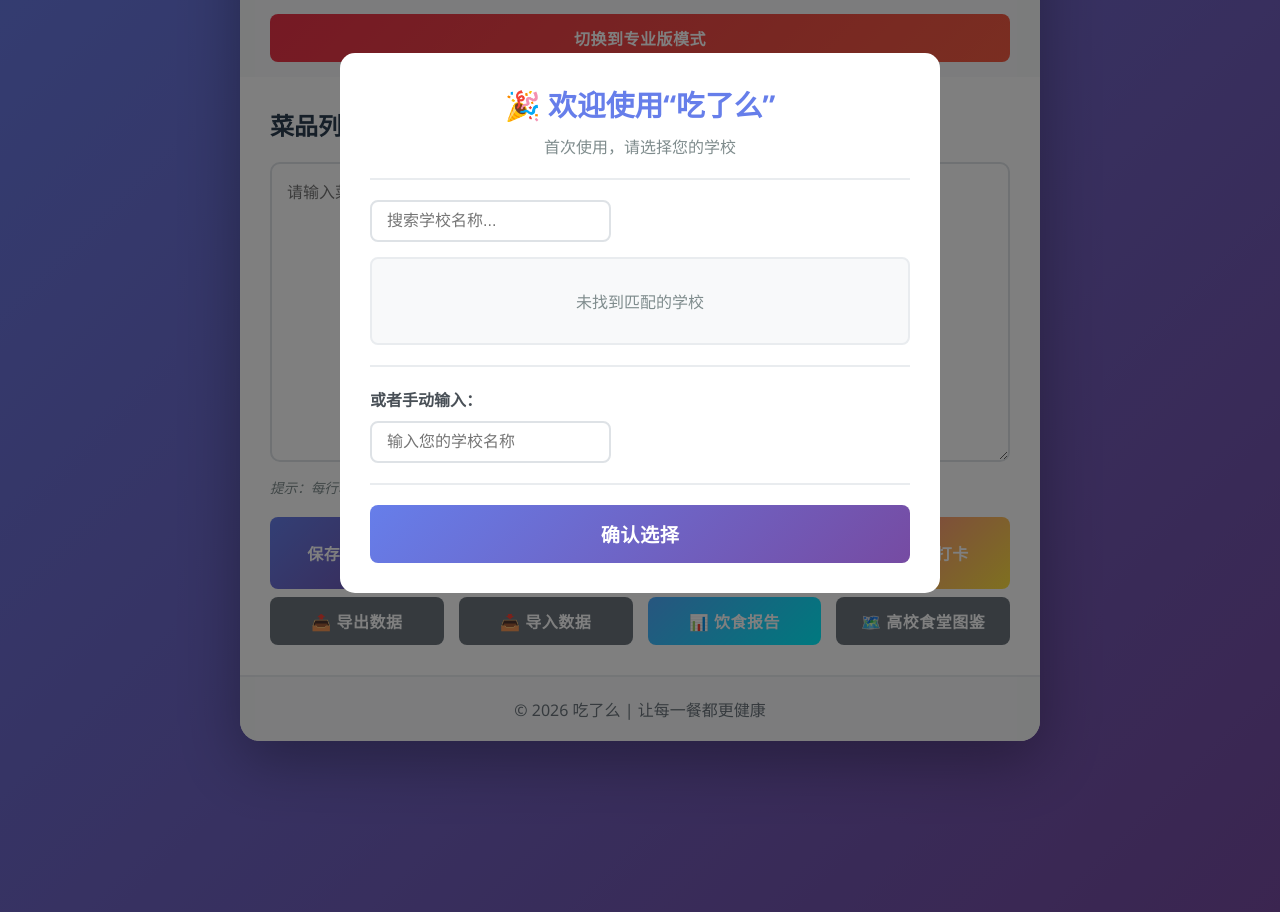
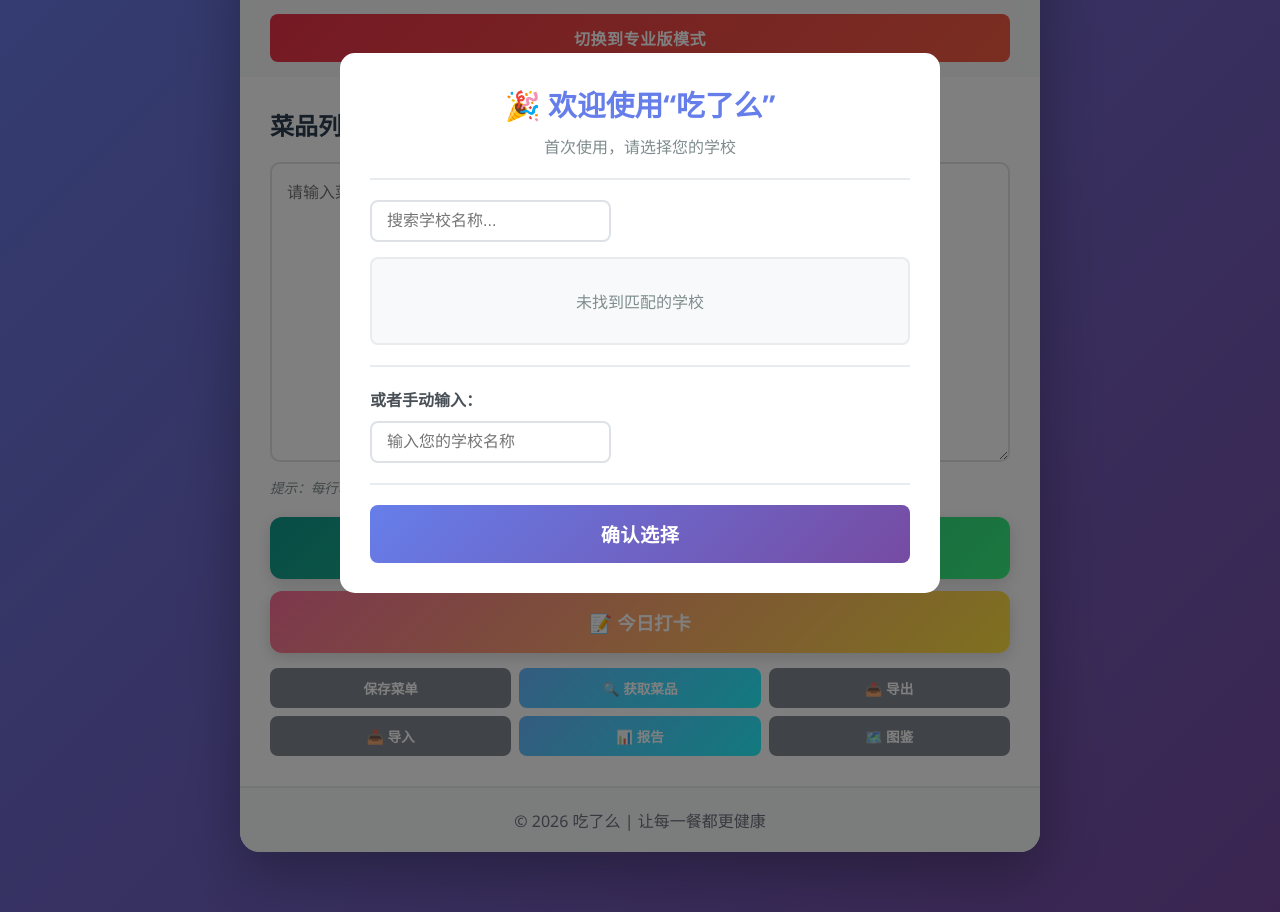
Before and after one commit to yu23600/start, a Flask app: page / in a window 1280 px wide. Shown: the part 266-1178 px from the top of the page. Run offline with Flask 3, Linux system fonts and the light colour scheme.

Commit message:
ui: 重新设计按钮布局 — 随机推荐和打卡作为主要操作突出显示

```diff
--- a/chimei/web_app/static/style.css
+++ b/chimei/web_app/static/style.css
@@ -265,6 +265,48 @@ body {
 
 .action-buttons .btn {
     flex: 1;
+}
+
+/* ========== 主要/次要操作布局 ========== */
+.primary-actions {
+    display: flex;
+    flex-direction: column;
+    gap: 12px;
+    margin-top: 20px;
+}
+
+.btn-primary-action {
+    width: 100%;
+    padding: 18px 24px;
+    font-size: 1.15em;
+    min-height: 56px;
+    border-radius: 12px;
+    box-shadow: 0 4px 15px rgba(0, 0, 0, 0.15);
+    text-transform: none;
+    letter-spacing: 0;
+}
+
+.secondary-actions {
+    display: flex;
+    flex-wrap: wrap;
+    gap: 8px;
+    margin-top: 15px;
+}
+
+.btn-small-action {
+    flex: 1;
+    min-width: calc(33.333% - 6px);
+    padding: 10px 8px;
+    font-size: 0.85em;
+    min-height: 40px;
+    border-radius: 8px;
+    opacity: 0.85;
+    text-transform: none;
+    letter-spacing: 0;
+}
+
+.btn-small-action:hover {
+    opacity: 1;
 }
 
 /* ========== 云端同步区域 ========== */
@@ -744,6 +786,20 @@ body {
         min-height: 48px; /* 触控友好 */
     }
 
+    /* 主要/次要操作移动端 */
+    .btn-primary-action {
+        padding: 20px 24px;
+        font-size: 1.2em;
+        min-height: 60px;
+    }
+
+    .btn-small-action {
+        min-width: calc(50% - 4px);
+        padding: 12px 8px;
+        font-size: 0.9em;
+        min-height: 44px;
+    }
+
     /* 专业模式表单 */
     .section-card {
         padding: 15px;
@@ -864,6 +920,10 @@ body {
 
     .school-selector .btn {
         width: 100%;
+    }
+
+    .btn-small-action {
+        min-width: 100%;
     }
 }
 
--- a/chimei/web_app/templates/index.html
+++ b/chimei/web_app/templates/index.html
@@ -50,17 +50,24 @@
 
                 <p class="hint">提示：每行输入一个菜品，或用逗号/空格分隔多个菜品</p>
 
-                <div class="action-buttons">
-                    <button onclick="saveMenu()" class="btn btn-primary">保存当前菜单</button>
-                    <button onclick="randomRecommend()" class="btn btn-success">随机推荐一个菜品</button>
-                    <button onclick="showDishFetcher()" class="btn btn-info">🔍 自动获取菜品</button>
-                    <button onclick="showMealCheckin()" class="btn btn-warning">📝 今日打卡</button>
+                <!-- 主要操作：随机推荐 + 打卡 -->
+                <div class="primary-actions">
+                    <button onclick="randomRecommend()" class="btn btn-success btn-primary-action">
+                        🎲 随机推荐一个菜品
+                    </button>
+                    <button onclick="showMealCheckin()" class="btn btn-warning btn-primary-action">
+                        📝 今日打卡
+                    </button>
                 </div>
-                <div class="action-buttons" style="margin-top: 8px;">
-                    <button onclick="exportData()" class="btn btn-secondary">📤 导出数据</button>
-                    <button onclick="document.getElementById('importFileInput').click()" class="btn btn-secondary">📥 导入数据</button>
-                    <button onclick="showWeeklyReport()" class="btn btn-info">📊 饮食报告</button>
-                    <button onclick="showGallery()" class="btn btn-secondary">🗺️ 高校食堂图鉴</button>
+
+                <!-- 次要操作 -->
+                <div class="secondary-actions">
+                    <button onclick="saveMenu()" class="btn btn-secondary btn-small-action">保存菜单</button>
+                    <button onclick="showDishFetcher()" class="btn btn-info btn-small-action">🔍 获取菜品</button>
+                    <button onclick="exportData()" class="btn btn-secondary btn-small-action">📤 导出</button>
+                    <button onclick="document.getElementById('importFileInput').click()" class="btn btn-secondary btn-small-action">📥 导入</button>
+                    <button onclick="showWeeklyReport()" class="btn btn-info btn-small-action">📊 报告</button>
+                    <button onclick="showGallery()" class="btn btn-secondary btn-small-action">🗺️ 图鉴</button>
                     <input type="file" id="importFileInput" accept=".json" style="display:none;" onchange="importData(event)">
                 </div>
             </div>
```
